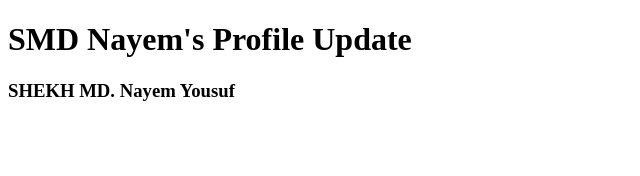
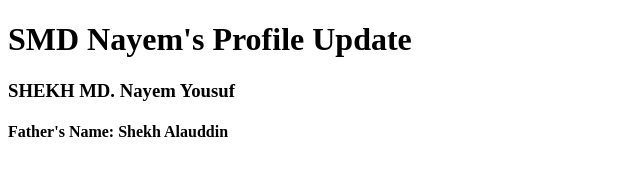
Before and after one commit to SMDpHero/first-website, a plain HTML site: page index.html in a window 1280 px wide. Shown: the whole page, without its empty margins (0-640 px from the left). Drawn offline with Linux system fonts and the light colour scheme.

Commit message:
Update from GitHub Website

```diff
--- a/index.html
+++ b/index.html
@@ -8,5 +8,6 @@
 <body>
     <h1>SMD Nayem's Profile Update</h1>
     <h3>SHEKH MD. Nayem Yousuf</h3>
+    <h4>Father's Name: Shekh Alauddin</h4>
 </body>
 </html>
```
